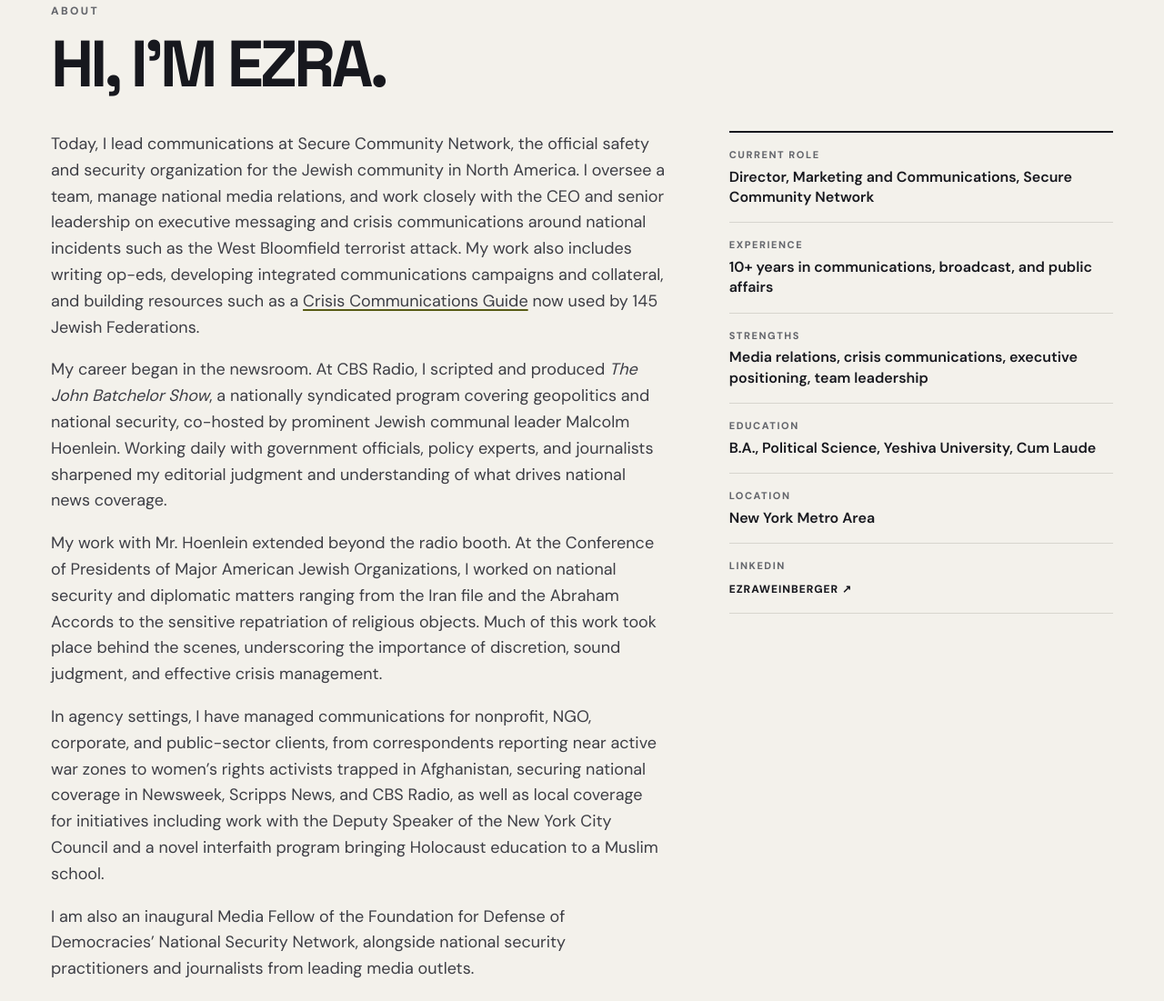
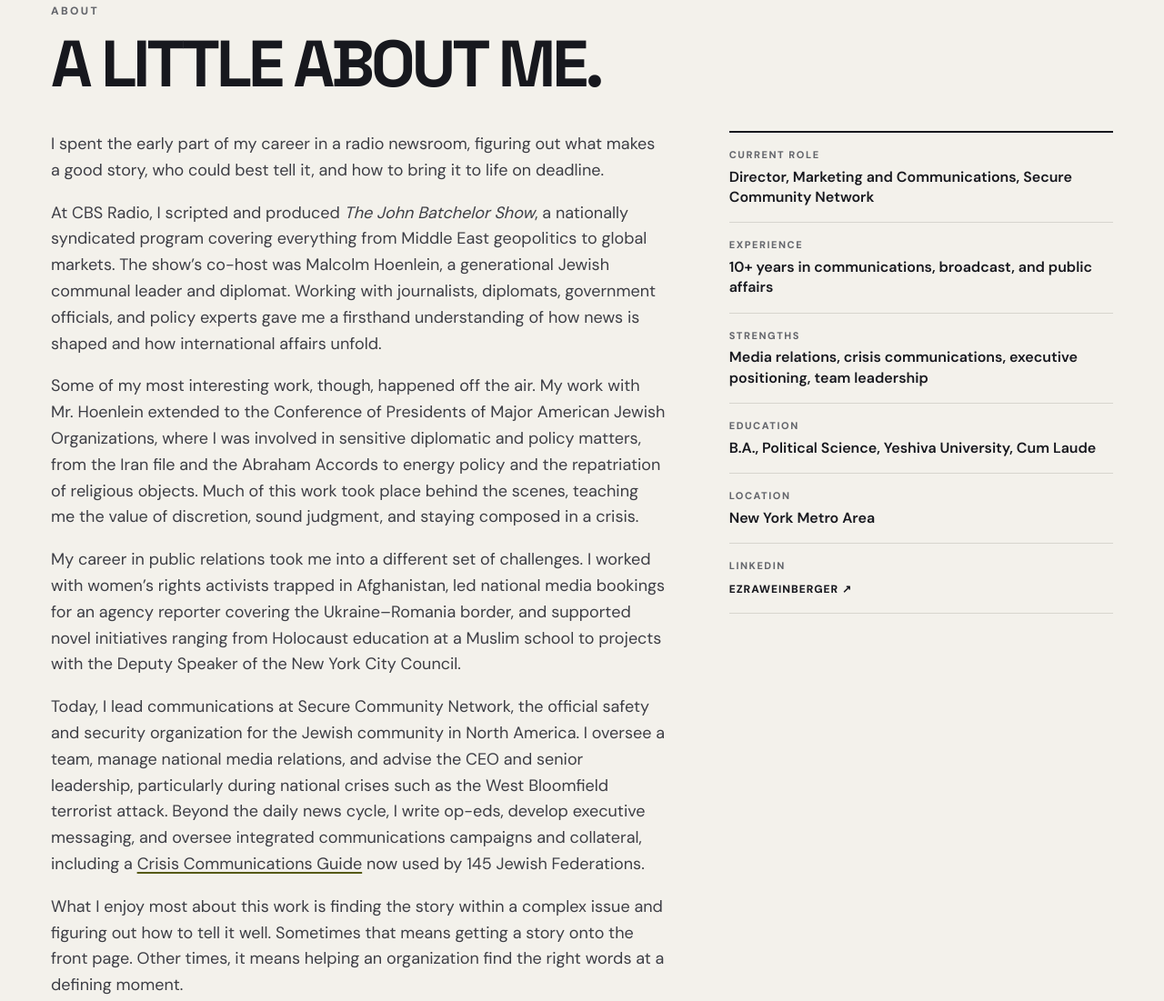
Before and after one commit to bergeneagle/portfolio, a plain HTML site: page index.html in a window 1280 px wide. Shown: the part 1330-2431 px from the top of the page at 91% size. Drawn offline with Linux system fonts and the light colour scheme.

Commit message:
Replace About section with new narrative copy
Co-Authored-By: Claude Opus 5.5 <noreply@anthropic.com>
Claude-Session: https://claude.ai/code/session_01VA9nsWrAa8PQPfbqWT8YJr

```diff
--- a/index.html
+++ b/index.html
@@ -277,15 +277,16 @@ footer{padding:25px 0;font-size:12px;color:#9c9da9}
   <section class="section light" id="about">
     <div class="wrap">
       <div class="sectionhead">
-        <div><div class="kicker">About</div><h2>HI, I'M EZRA.</h2></div>
+        <div><div class="kicker">About</div><h2>A LITTLE ABOUT ME.</h2></div>
       </div>
       <div class="about">
         <div class="aboutcopy">
-          <p>Today, I lead communications at Secure Community Network, the official safety and security organization for the Jewish community in North America. I oversee a team, manage national media relations, and work closely with the CEO and senior leadership on executive messaging and crisis communications around national incidents such as the West Bloomfield terrorist attack. My work also includes writing op-eds, developing integrated communications campaigns and collateral, and building resources such as a <a href="https://www.securecommunitynetwork.org/resources/crisis-communications-guide/" target="_blank" rel="noopener noreferrer">Crisis Communications Guide</a> now used by 145 Jewish Federations.</p>
-          <p>My career began in the newsroom. At CBS Radio, I scripted and produced <em>The John Batchelor Show</em>, a nationally syndicated program covering geopolitics and national security, co-hosted by prominent Jewish communal leader Malcolm Hoenlein. Working daily with government officials, policy experts, and journalists sharpened my editorial judgment and understanding of what drives national news coverage.</p>
-          <p>My work with Mr. Hoenlein extended beyond the radio booth. At the Conference of Presidents of Major American Jewish Organizations, I worked on national security and diplomatic matters ranging from the Iran file and the Abraham Accords to the sensitive repatriation of religious objects. Much of this work took place behind the scenes, underscoring the importance of discretion, sound judgment, and effective crisis management.</p>
-          <p>In agency settings, I have managed communications for nonprofit, NGO, corporate, and public-sector clients, from correspondents reporting near active war zones to women’s rights activists trapped in Afghanistan, securing national coverage in Newsweek, Scripps News, and CBS Radio, as well as local coverage for initiatives including work with the Deputy Speaker of the New York City Council and a novel interfaith program bringing Holocaust education to a Muslim school.</p>
-          <p>I am also an inaugural Media Fellow of the Foundation for Defense of Democracies’ National Security Network, alongside national security practitioners and journalists from leading media outlets.</p>
+          <p>I spent the early part of my career in a radio newsroom, figuring out what makes a good story, who could best tell it, and how to bring it to life on deadline.</p>
+          <p>At CBS Radio, I scripted and produced <em>The John Batchelor Show</em>, a nationally syndicated program covering everything from Middle East geopolitics to global markets. The show’s co-host was Malcolm Hoenlein, a generational Jewish communal leader and diplomat. Working with journalists, diplomats, government officials, and policy experts gave me a firsthand understanding of how news is shaped and how international affairs unfold.</p>
+          <p>Some of my most interesting work, though, happened off the air. My work with Mr. Hoenlein extended to the Conference of Presidents of Major American Jewish Organizations, where I was involved in sensitive diplomatic and policy matters, from the Iran file and the Abraham Accords to energy policy and the repatriation of religious objects. Much of this work took place behind the scenes, teaching me the value of discretion, sound judgment, and staying composed in a crisis.</p>
+          <p>My career in public relations took me into a different set of challenges. I worked with women’s rights activists trapped in Afghanistan, led national media bookings for an agency reporter covering the Ukraine–Romania border, and supported novel initiatives ranging from Holocaust education at a Muslim school to projects with the Deputy Speaker of the New York City Council.</p>
+          <p>Today, I lead communications at Secure Community Network, the official safety and security organization for the Jewish community in North America. I oversee a team, manage national media relations, and advise the CEO and senior leadership, particularly during national crises such as the West Bloomfield terrorist attack. Beyond the daily news cycle, I write op-eds, develop executive messaging, and oversee integrated communications campaigns and collateral, including a <a href="https://www.securecommunitynetwork.org/resources/crisis-communications-guide/" target="_blank" rel="noopener noreferrer">Crisis Communications Guide</a> now used by 145 Jewish Federations.</p>
+          <p>What I enjoy most about this work is finding the story within a complex issue and figuring out how to tell it well. Sometimes that means getting a story onto the front page. Other times, it means helping an organization find the right words at a defining moment.</p>
         </div>
         <dl class="facts">
           <div><dt>Current role</dt><dd>Director, Marketing and Communications, Secure Community Network</dd></div>
```
